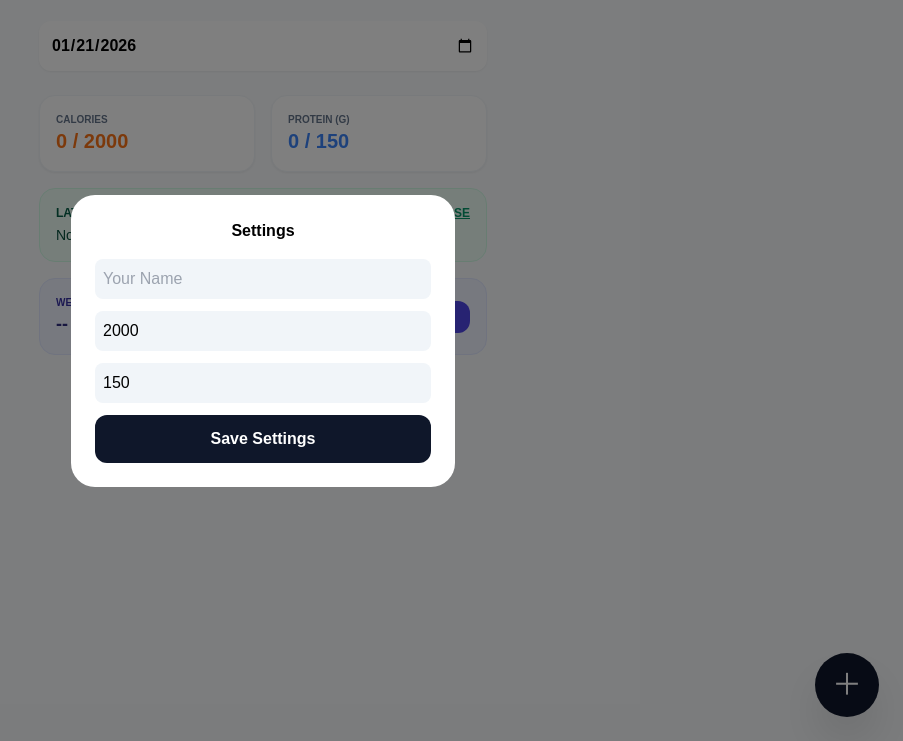
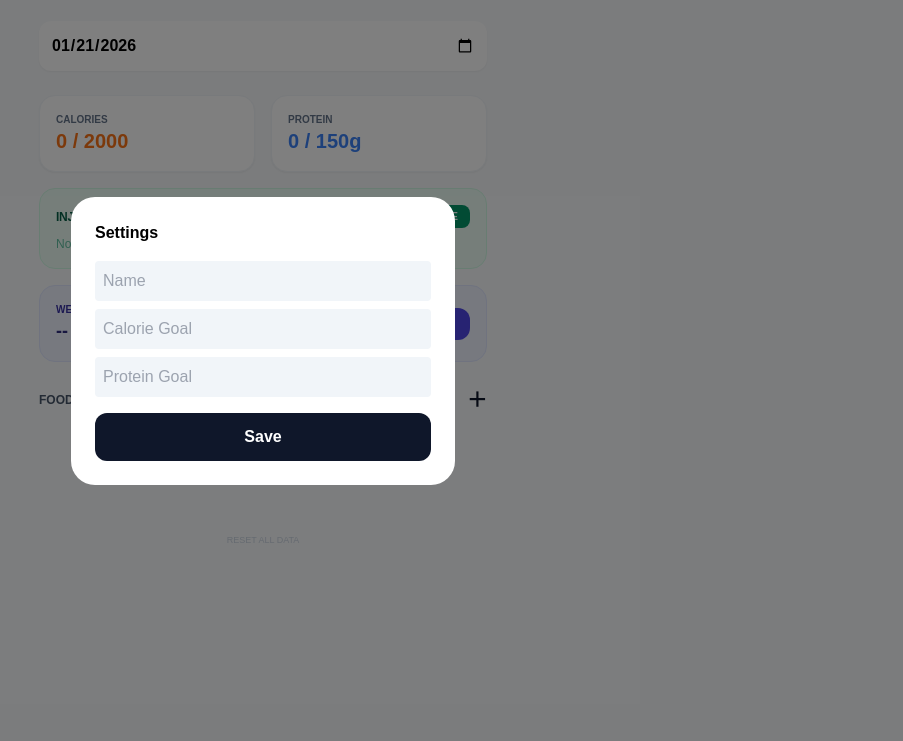
Before and after one commit to xjeremybaileyx/My-Tracker, a plain HTML site: page index.html in a window 1280 px wide. Both pictures are taken after a click on the button "⚙️". Shown: the part 59-800 px from the top of the page, without its empty margins (377-1280 px from the left). Drawn offline with nearby package versions, Linux system fonts and the light colour scheme.

Commit message:
Still debugging Injection Log

```diff
--- a/index.html
+++ b/index.html
@@ -3,41 +3,42 @@
 <head>
     <meta charset="UTF-8">
     <meta name="viewport" content="width=device-width, initial-scale=1.0, maximum-scale=1.0, user-scalable=no">
-    <title>Nutrition & Med Tracker</title>
+    <title>Health Tracker</title>
     <link rel="apple-touch-icon" href="icon.png">
     <meta name="apple-mobile-web-app-capable" content="yes">
     <script src="https://cdn.tailwindcss.com"></script>
     <style>
         body { -webkit-tap-highlight-color: transparent; background-color: #f8fafc; font-family: sans-serif; }
-        .hidden { display: none !important; }
+        .modal { display: none; position: fixed; inset: 0; background: rgba(0,0,0,0.5); align-items: center; justify-content: center; z-index: 50; padding: 20px; }
+        .modal.active { display: flex; }
     </style>
 </head>
-<body class="p-4 pb-32">
-    <div id="app" class="max-w-md mx-auto">
+<body class="p-4">
+    <div class="max-w-md mx-auto">
         <div class="flex justify-between items-center mb-6">
-            <h1 id="appTitle" class="text-2xl font-bold text-slate-800">Tracker</h1>
-            <button onclick="toggleModal('profileModal')" class="bg-slate-200 p-2 rounded-full">⚙️</button>
+            <h1 class="text-2xl font-bold text-slate-800" id="headerName">Tracker</h1>
+            <button onclick="openModal('profileModal')" class="bg-slate-200 p-2 rounded-full">⚙️</button>
         </div>
 
-        <input type="date" id="datePicker" onchange="render()" class="w-full mb-6 p-3 rounded-xl border-none shadow-sm bg-white font-bold">
+        <input type="date" id="datePicker" onchange="render()" class="w-full mb-6 p-3 rounded-xl shadow-sm border-none bg-white font-bold">
 
         <div class="grid grid-cols-2 gap-4 mb-4">
             <div class="bg-white p-4 rounded-2xl shadow-sm border border-slate-100">
                 <p class="text-[10px] text-slate-500 font-bold uppercase">Calories</p>
-                <p class="text-xl font-black text-orange-500"><span id="calCurrent">0</span> / <span id="calGoal">2000</span></p>
+                <p class="text-xl font-black text-orange-500"><span id="cCurr">0</span> / <span id="cGoal">2000</span></p>
             </div>
             <div class="bg-white p-4 rounded-2xl shadow-sm border border-slate-100">
-                <p class="text-[10px] text-slate-500 font-bold uppercase">Protein (g)</p>
-                <p class="text-xl font-black text-blue-500"><span id="proCurrent">0</span> / <span id="proGoal">150</span></p>
+                <p class="text-[10px] text-slate-500 font-bold uppercase">Protein</p>
+                <p class="text-xl font-black text-blue-500"><span id="pCurr">0</span> / <span id="pGoal">150</span>g</p>
             </div>
         </div>
 
         <div class="bg-emerald-50 p-4 rounded-2xl mb-4 border border-emerald-100">
-            <div class="flex justify-between items-center">
-                <p class="text-xs font-bold text-emerald-800 uppercase">Latest Injection</p>
-                <button onclick="toggleModal('injectionModal')" class="text-emerald-600 font-bold text-xs uppercase underline">Log Dose</button>
+            <div class="flex justify-between items-center mb-2">
+                <p class="text-xs font-bold text-emerald-800 uppercase tracking-tight">Injection Log</p>
+                <button onclick="openModal('injModal')" class="bg-emerald-600 text-white px-3 py-1 rounded-lg text-[10px] font-bold uppercase">Log Dose</button>
             </div>
-            <p id="latestInjDisplay" class="text-sm mt-1 font-medium text-emerald-900">None logged today</p>
+            <div id="injList" class="space-y-1"></div>
         </div>
 
         <div class="bg-indigo-50 p-4 rounded-2xl mb-6 border border-indigo-100 flex justify-between items-center">
@@ -45,203 +46,134 @@
                 <p class="text-[10px] font-bold text-indigo-800 uppercase">Weight</p>
                 <p class="text-lg font-black text-indigo-900"><span id="wDisp">--</span> lbs</p>
             </div>
-            <button onclick="toggleModal('weightModal')" class="bg-indigo-600 text-white px-4 py-2 rounded-xl text-xs font-bold">Log</button>
+            <button onclick="openModal('wModal')" class="bg-indigo-600 text-white px-4 py-2 rounded-xl text-xs font-bold">Log Weight</button>
         </div>
 
-        <div id="mealList" class="space-y-3 mb-24"></div>
+        <div class="flex justify-between items-center mb-3">
+            <h2 class="font-bold text-slate-600 uppercase text-xs">Food Log</h2>
+            <button onclick="openModal('foodModal')" class="text-slate-900 font-bold text-xl">＋</button>
+        </div>
+        <div id="foodList" class="space-y-2 mb-20"></div>
 
-        <button onclick="toggleModal('mealModal')" class="fixed bottom-6 right-6 w-16 h-16 bg-slate-900 text-white rounded-full shadow-2xl text-3xl">＋</button>
-
-        <div class="mt-20 text-center">
-            <button onclick="emergencyReset()" class="text-[10px] text-red-300 uppercase tracking-widest">Emergency Reset Data</button>
-        </div>
+        <button onclick="clearData()" class="w-full text-[9px] text-slate-300 uppercase mt-10">Reset All Data</button>
     </div>
 
-    <div id="mealModal" class="hidden fixed inset-0 bg-black/50 flex items-center justify-center p-4 z-50">
-        <div class="bg-white w-full max-w-sm rounded-3xl p-6">
-            <div class="flex justify-between mb-4"><h2 class="font-bold">Add Food</h2><button onclick="toggleModal('mealModal')">✕</button></div>
-            <div id="libGrid" class="grid grid-cols-2 gap-2 mb-4 max-h-32 overflow-y-auto"></div>
-            <form onsubmit="saveMeal(event)" class="space-y-3">
-                <input type="text" id="fName" placeholder="Food Name" class="w-full p-2 bg-slate-100 rounded-lg" required>
-                <div class="flex gap-2">
-                    <input type="number" id="fCal" placeholder="Cals" class="w-1/2 p-2 bg-slate-100 rounded-lg" required>
-                    <input type="number" id="fPro" placeholder="Pro" class="w-1/2 p-2 bg-slate-100 rounded-lg" required>
-                </div>
-                <button type="submit" class="w-full bg-slate-900 text-white py-3 rounded-xl font-bold">Save Meal</button>
-            </form>
-        </div>
-    </div>
+    <div id="foodModal" class="modal"><div class="bg-white p-6 rounded-3xl w-full max-w-sm">
+        <h3 class="font-bold mb-4">Add Food</h3>
+        <input type="text" id="fName" placeholder="Food Name" class="w-full p-2 mb-2 bg-slate-100 rounded">
+        <input type="number" id="fCal" placeholder="Calories" class="w-full p-2 mb-2 bg-slate-100 rounded">
+        <input type="number" id="fPro" placeholder="Protein (g)" class="w-full p-2 mb-4 bg-slate-100 rounded">
+        <button onclick="addFood()" class="w-full bg-slate-900 text-white py-3 rounded-xl font-bold">Save</button>
+        <button onclick="closeModals()" class="w-full text-slate-400 mt-2 text-sm">Cancel</button>
+    </div></div>
 
-    <div id="injectionModal" class="hidden fixed inset-0 bg-black/50 flex items-center justify-center p-4 z-50">
-        <div class="bg-white w-full max-w-sm rounded-3xl p-6">
-            <div class="flex justify-between mb-4"><h2 class="font-bold">Injection</h2><button onclick="toggleModal('injectionModal')">✕</button></div>
-            <form onsubmit="saveInj(event)" class="space-y-3">
-                <input type="text" id="iName" placeholder="Drug Name" class="w-full p-2 bg-slate-100 rounded-lg" required>
-                <div class="flex gap-2">
-                    <input type="number" step="0.01" id="iMg" placeholder="mg" class="w-1/2 p-2 bg-slate-100 rounded-lg" required>
-                    <input type="number" step="0.01" id="iMl" placeholder="ml" class="w-1/2 p-2 bg-slate-100 rounded-lg" required>
-                </div>
-                <button type="submit" class="w-full bg-emerald-600 text-white py-3 rounded-xl font-bold">Record</button>
-            </form>
-            <div id="injHist" class="mt-4 space-y-2 max-h-32 overflow-y-auto"></div>
-        </div>
-    </div>
+    <div id="injModal" class="modal"><div class="bg-white p-6 rounded-3xl w-full max-w-sm">
+        <h3 class="font-bold mb-4">Log Injection</h3>
+        <input type="text" id="iName" placeholder="Drug Name" class="w-full p-2 mb-2 bg-slate-100 rounded">
+        <input type="number" id="iMg" step="0.1" placeholder="Dosage (mg)" class="w-full p-2 mb-2 bg-slate-100 rounded">
+        <input type="number" id="iMl" step="0.1" placeholder="Volume (ml/cc)" class="w-full p-2 mb-4 bg-slate-100 rounded">
+        <button onclick="addInj()" class="w-full bg-emerald-600 text-white py-3 rounded-xl font-bold">Record</button>
+        <button onclick="closeModals()" class="w-full text-slate-400 mt-2 text-sm">Cancel</button>
+    </div></div>
 
-    <div id="weightModal" class="hidden fixed inset-0 bg-black/50 flex items-center justify-center p-4 z-50">
-        <div class="bg-white w-full max-w-sm rounded-3xl p-6 text-center">
-            <h2 class="font-bold mb-4">Current Weight</h2>
-            <input type="number" id="wInput" step="0.1" class="w-full p-3 bg-slate-100 rounded-xl mb-4 text-center text-2xl">
-            <button onclick="saveW()" class="w-full bg-indigo-600 text-white py-4 rounded-xl font-bold">Save Weight</button>
-        </div>
-    </div>
+    <div id="wModal" class="modal"><div class="bg-white p-6 rounded-3xl w-full max-w-sm">
+        <h3 class="font-bold mb-4 text-center">Log Weight</h3>
+        <input type="number" id="wInput" step="0.1" class="w-full p-4 mb-4 bg-slate-100 rounded-xl text-center text-2xl">
+        <button onclick="saveW()" class="w-full bg-indigo-600 text-white py-3 rounded-xl font-bold">Save</button>
+    </div></div>
 
-    <div id="profileModal" class="hidden fixed inset-0 bg-black/50 flex items-center justify-center p-4 z-50">
-        <div class="bg-white w-full max-w-sm rounded-3xl p-6">
-            <h2 class="font-bold mb-4 text-center">Settings</h2>
-            <div class="space-y-3">
-                <input type="text" id="uName" placeholder="Your Name" class="w-full p-2 bg-slate-100 rounded-lg">
-                <input type="number" id="uCal" placeholder="Calorie Goal" class="w-full p-2 bg-slate-100 rounded-lg">
-                <input type="number" id="uPro" placeholder="Protein Goal" class="w-full p-2 bg-slate-100 rounded-lg">
-                <button onclick="saveU()" class="w-full bg-slate-900 text-white py-3 rounded-xl font-bold">Save Settings</button>
-            </div>
-        </div>
-    </div>
+    <div id="profileModal" class="modal"><div class="bg-white p-6 rounded-3xl w-full max-w-sm">
+        <h3 class="font-bold mb-4">Settings</h3>
+        <input type="text" id="uName" placeholder="Name" class="w-full p-2 mb-2 bg-slate-100 rounded">
+        <input type="number" id="uCal" placeholder="Calorie Goal" class="w-full p-2 mb-2 bg-slate-100 rounded">
+        <input type="number" id="uPro" placeholder="Protein Goal" class="w-full p-2 mb-4 bg-slate-100 rounded">
+        <button onclick="saveProfile()" class="w-full bg-slate-900 text-white py-3 rounded-xl font-bold">Save</button>
+    </div></div>
 
     <script>
-        // CRASH-PROOF INITIALIZATION
-        function getInitialState() {
-            const defaults = {
-                user: { name: "", calorieGoal: 2000, proteinGoal: 150 },
-                days: {},
-                library: [{ name: "Chicken", cal: 165, pro: 31 }, { name: "Egg", cal: 70, pro: 6 }]
-            };
-            try {
-                const saved = localStorage.getItem('nutritionAppData');
-                if (!saved) return defaults;
-                const parsed = JSON.parse(saved);
-                return { ...defaults, ...parsed }; // Merge old data with new structure
-            } catch (e) {
-                return defaults;
-            }
+        let db = JSON.parse(localStorage.getItem('appDB')) || { user: {}, days: {} };
+
+        function openModal(id) { document.getElementById(id).classList.add('active'); }
+        function closeModals() { document.querySelectorAll('.modal').forEach(m => m.classList.remove('active')); }
+
+        const picker = document.getElementById('datePicker');
+        picker.value = new Date().toISOString().split('T')[0];
+
+        function getToday() {
+            let d = picker.value;
+            if(!db.days[d]) db.days[d] = { food: [], inj: [], w: null };
+            return db.days[d];
         }
 
-        let state = getInitialState();
-
         function save() {
-            localStorage.setItem('nutritionAppData', JSON.stringify(state));
+            localStorage.setItem('appDB', JSON.stringify(db));
             render();
+            closeModals();
         }
 
-        function toggleModal(id) {
-            document.getElementById(id).classList.toggle('hidden');
-            if (id === 'profileModal') {
-                document.getElementById('uName').value = state.user.name;
-                document.getElementById('uCal').value = state.user.calorieGoal;
-                document.getElementById('uPro').value = state.user.proteinGoal;
-            }
+        function addFood() {
+            getToday().food.push({
+                name: document.getElementById('fName').value,
+                cal: parseInt(document.getElementById('fCal').value) || 0,
+                pro: parseInt(document.getElementById('fPro').value) || 0
+            });
+            save();
         }
 
-        function emergencyReset() {
-            if(confirm("This will wipe all data. Proceed?")) {
-                localStorage.clear();
-                location.reload();
-            }
-        }
-
-        const datePicker = document.getElementById('datePicker');
-        datePicker.value = new Date().toISOString().split('T')[0];
-
-        function getDay() {
-            const d = datePicker.value;
-            if (!state.days[d]) state.days[d] = { meals: [], water: 0, injections: [] };
-            if (!state.days[d].injections) state.days[d].injections = [];
-            return state.days[d];
-        }
-
-        function saveU() {
-            state.user.name = document.getElementById('uName').value;
-            state.user.calorieGoal = parseInt(document.getElementById('uCal').value);
-            state.user.proteinGoal = parseInt(document.getElementById('uPro').value);
-            save(); toggleModal('profileModal');
-        }
-
-        function saveW() {
-            const w = parseFloat(document.getElementById('wInput').value);
-            if(w) { getDay().weight = w; save(); toggleModal('weightModal'); }
-        }
-
-        function saveInj(e) {
-            e.preventDefault();
-            getDay().injections.push({
-                id: Date.now(),
+        function addInj() {
+            getToday().inj.push({
                 name: document.getElementById('iName').value,
                 mg: document.getElementById('iMg').value,
                 ml: document.getElementById('iMl').value,
                 time: new Date().toLocaleTimeString([], { hour: '2-digit', minute: '2-digit' })
             });
-            save(); toggleModal('injectionModal');
-        }
-
-        function saveMeal(e) {
-            e.preventDefault();
-            getDay().meals.push({
-                id: Date.now(),
-                name: document.getElementById('fName').value,
-                cal: parseInt(document.getElementById('fCal').value),
-                pro: parseInt(document.getElementById('fPro').value)
-            });
-            save(); toggleModal('mealModal');
-        }
-
-        function selectLib(i) {
-            const item = state.library[i];
-            document.getElementById('fName').value = item.name;
-            document.getElementById('fCal').value = item.cal;
-            document.getElementById('fPro').value = item.pro;
-        }
-
-        function deleteMeal(id) {
-            getDay().meals = getDay().meals.filter(m => m.id !== id);
             save();
         }
 
+        function saveW() {
+            getToday().w = document.getElementById('wInput').value;
+            save();
+        }
+
+        function saveProfile() {
+            db.user.name = document.getElementById('uName').value;
+            db.user.cGoal = document.getElementById('uCal').value;
+            db.user.pGoal = document.getElementById('uPro').value;
+            save();
+        }
+
+        function clearData() { if(confirm("Delete everything?")) { localStorage.clear(); location.reload(); } }
+
         function render() {
-            const d = getDay();
-            document.getElementById('appTitle').innerText = state.user.name ? `${state.user.name}'s Tracker` : "Tracker";
+            const day = getToday();
+            document.getElementById('headerName').innerText = db.user.name ? db.user.name + "'s Tracker" : "Tracker";
+            document.getElementById('cGoal').innerText = db.user.cGoal || 2000;
+            document.getElementById('pGoal').innerText = db.user.pGoal || 150;
 
-            const cals = d.meals.reduce((s, m) => s + m.cal, 0);
-            const pros = d.meals.reduce((s, m) => s + m.pro, 0);
+            const totalCal = day.food.reduce((s, f) => s + f.cal, 0);
+            const totalPro = day.food.reduce((s, f) => s + f.pro, 0);
+            document.getElementById('cCurr').innerText = totalCal;
+            document.getElementById('pCurr').innerText = totalPro;
 
-            document.getElementById('calCurrent').innerText = cals;
-            document.getElementById('proCurrent').innerText = pros;
-            document.getElementById('calGoal').innerText = state.user.calorieGoal;
-            document.getElementById('proGoal').innerText = state.user.proteinGoal;
+            // Find latest weight if today is empty
+            let displayW = day.w;
+            if(!displayW) {
+                const dates = Object.keys(db.days).sort().reverse();
+                for(let d of dates) { if(db.days[d].w) { displayW = db.days[d].w; break; } }
+            }
+            document.getElementById('wDisp').innerText = displayW || "--";
 
-            // Find latest weight
-            let lw = "--";
-            const sorted = Object.keys(state.days).sort().reverse();
-            for(let key of sorted) { if(state.days[key].weight) { lw = state.days[key].weight; break; } }
-            document.getElementById('wDisp').innerText = d.weight || lw;
+            document.getElementById('injList').innerHTML = day.inj.map(i => `
+                <div class="text-sm text-emerald-900 flex justify-between">
+                    <span><b>${i.name}</b>: ${i.mg}mg (${i.ml}ml)</span>
+                    <span class="opacity-50">${i.time}</span>
+                </div>
+            `).join('') || '<p class="text-xs text-emerald-600 opacity-60">No entries</p>';
 
-            // Injections
-            const li = d.injections[d.injections.length - 1];
-            document.getElementById('latestInjDisplay').innerText = li ? `${li.name}: ${li.mg}mg at ${li.time}` : "None today";
-            document.getElementById('injHist').innerHTML = d.injections.map(i => `
-                <div class="p-2 bg-slate-50 rounded-lg text-xs flex justify-between">
-                    <span>${i.name} (${i.mg}mg)</span><span>${i.time}</span>
-                </div>
-            `).join('');
-
-            // Library
-            document.getElementById('libGrid').innerHTML = state.library.map((l, i) => `
-                <button onclick="selectLib(${i})" class="p-2 bg-slate-100 rounded-lg text-[10px] truncate">${l.name}</button>
-            `).join('');
-
-            // Meals
-            document.getElementById('mealList').innerHTML = d.meals.map(m => `
-                <div class="bg-white p-4 rounded-2xl shadow-sm border border-slate-100 flex justify-between">
-                    <div><p class="font-bold text-sm">${m.name}</p><p class="text-xs text-slate-500">${m.cal}cal | ${m.pro}g</p></div>
-                    <button onclick="deleteMeal(${m.id})" class="text-slate-300">✕</button>
+            document.getElementById('foodList').innerHTML = day.food.map((f, index) => `
+                <div class="bg-white p-3 rounded-xl border border-slate-100 flex justify-between items-center">
+                    <div><p class="font-bold text-sm">${f.name}</p><p class="text-[10px] text-slate-400">${f.cal} cal | ${f.pro}g pro</p></div>
+                    <button onclick="db.days['${picker.value}'].food.splice(${index},1); save();" class="text-slate-200">✕</button>
                 </div>
             `).join('');
         }
```
